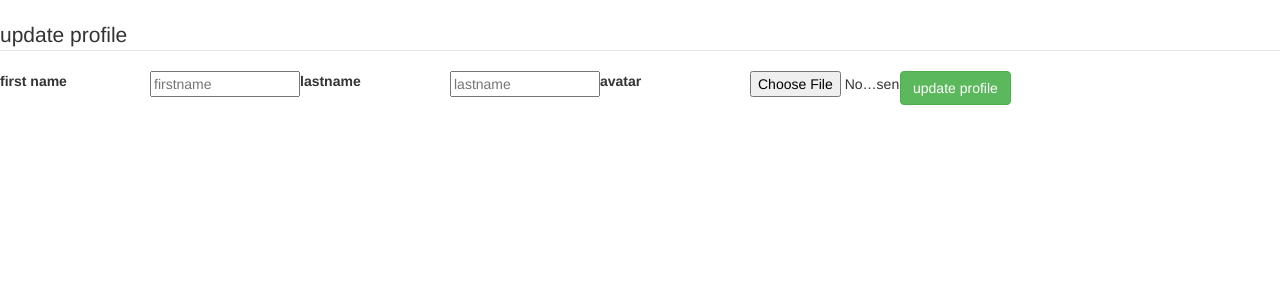
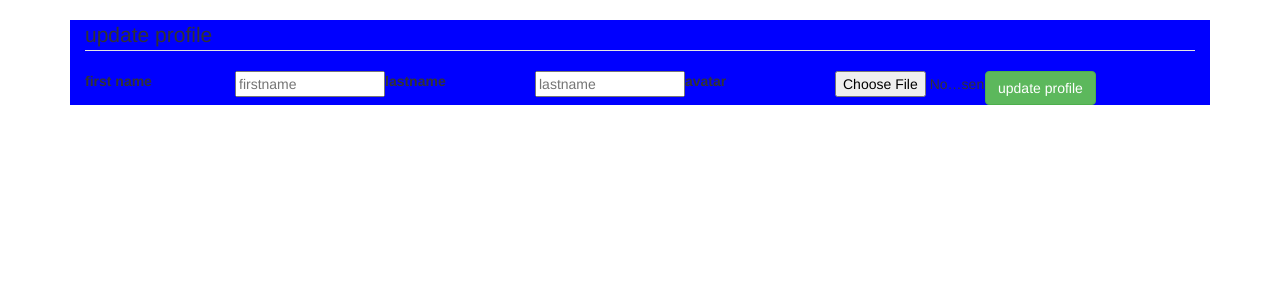
Before and after one commit to jtm0258/my-ara-project, a Flask app: page /profile in a window 1280 px wide. Shown: the part 62-362 px from the top of the page. Run offline with Flask 2, Linux system fonts and the light colour scheme; some libraries are stand-ins or nearby versions.

Commit message:
edited login profile register and i am still mad at firebace

```diff
--- a/app/static/css/style.css
+++ b/app/static/css/style.css
@@ -11,11 +11,17 @@
     font-size: 8rem;
     margin-top: 2rem;
 }
+
 label, input{
     display: block;
     width: 150px;
     float: left;
 }
+
 .form{
     display: inline-block;
 }
+
+#profile-back{
+    background-color: blue;
+}
--- a/app/templates/account/profile.html
+++ b/app/templates/account/profile.html
@@ -4,6 +4,7 @@
 <script src="//netdna.bootstrapcdn.com/twitter-bootstrap/2.3.2/js/bootstrap.min.js"></script>
 <script src="//code.jquery.com/jquery-1.11.1.min.js"></script>
     <form method="POST" action="/profile" enctype="multipart/form-data">
+        <div class="container" id="profile-back">
             <fieldset>
                 <div id="legend">
                 <legend class="">update profile</legend>
@@ -34,5 +35,6 @@
                     </div>
                 </div>
             </fieldset>
+        </div>
     </form>
 {% endblock %}
```
Also changed, not shown: app/templates/account/login.html (indentation only), app/templates/account/register.html (indentation only). Lines whose indentation alone changed are shown as unchanged.
